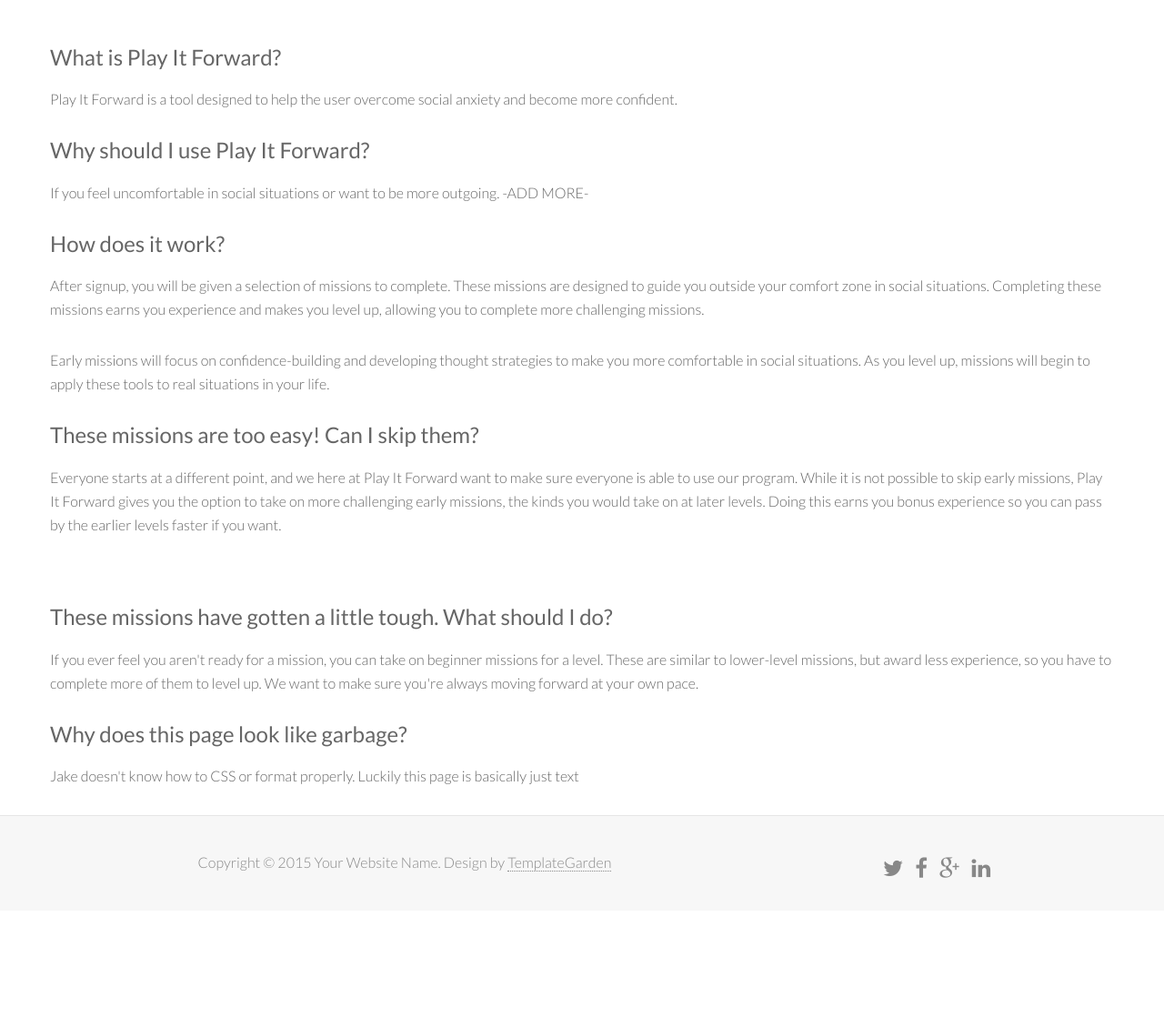
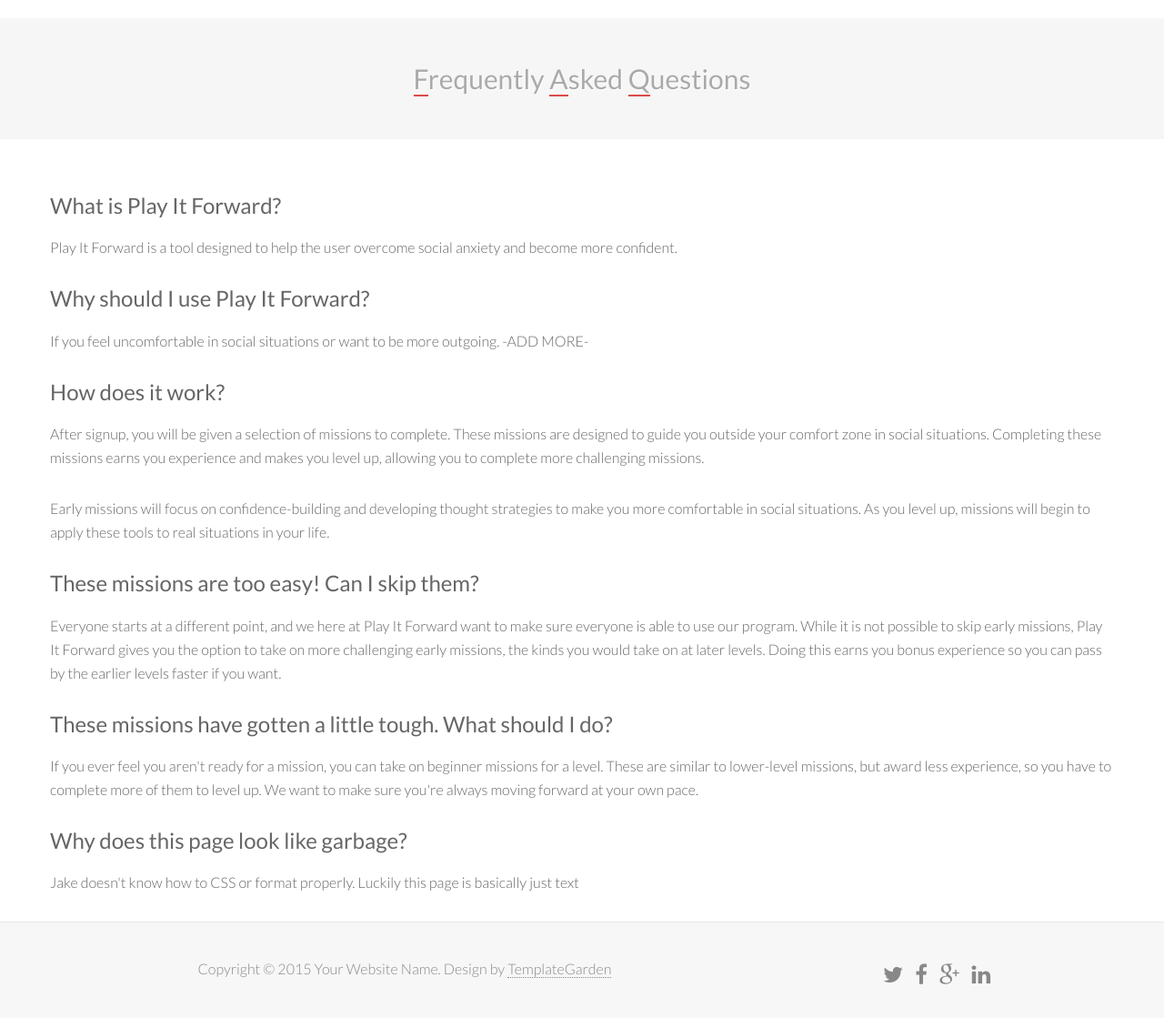
Before and after one commit to tmehdi94/PlayItForward, a PHP site: page /faq.php in a window 1280 px wide. Shown: the part 97-1216 px from the top of the page at 91% size. Before the commit the page ends 1062 px from the top, so only its background shows below. Run offline with PHP 8.4, Linux system fonts and the light colour scheme; some libraries are stand-ins or nearby versions.

Commit message:
Update FAQ

```diff
--- a/newnew/faq.php
+++ b/newnew/faq.php
@@ -35,6 +35,13 @@ $loggedin = login_check($db);
     </div>
   </div>
 </nav>
+<div id="section_header">
+  <div class="container">
+    <h2>
+		<span>F</span>requently <span>A</span>sked <span>Q</span>uestions</span>
+	</h2>
+  </div>
+</div>
 <!-- What we do Section -->
 <div id = "about_section_1">
     <div class="container">
@@ -64,8 +71,6 @@ $loggedin = login_check($db);
             challenging early missions, the kinds you would take on at later levels.
             Doing this earns you bonus experience so you can pass by the earlier levels
             faster if you want.</p>
-            <br>
-            <br>
         </div>
         <div class="row">
             <h3>These missions have gotten a little tough. What should I do?</h3>
```
